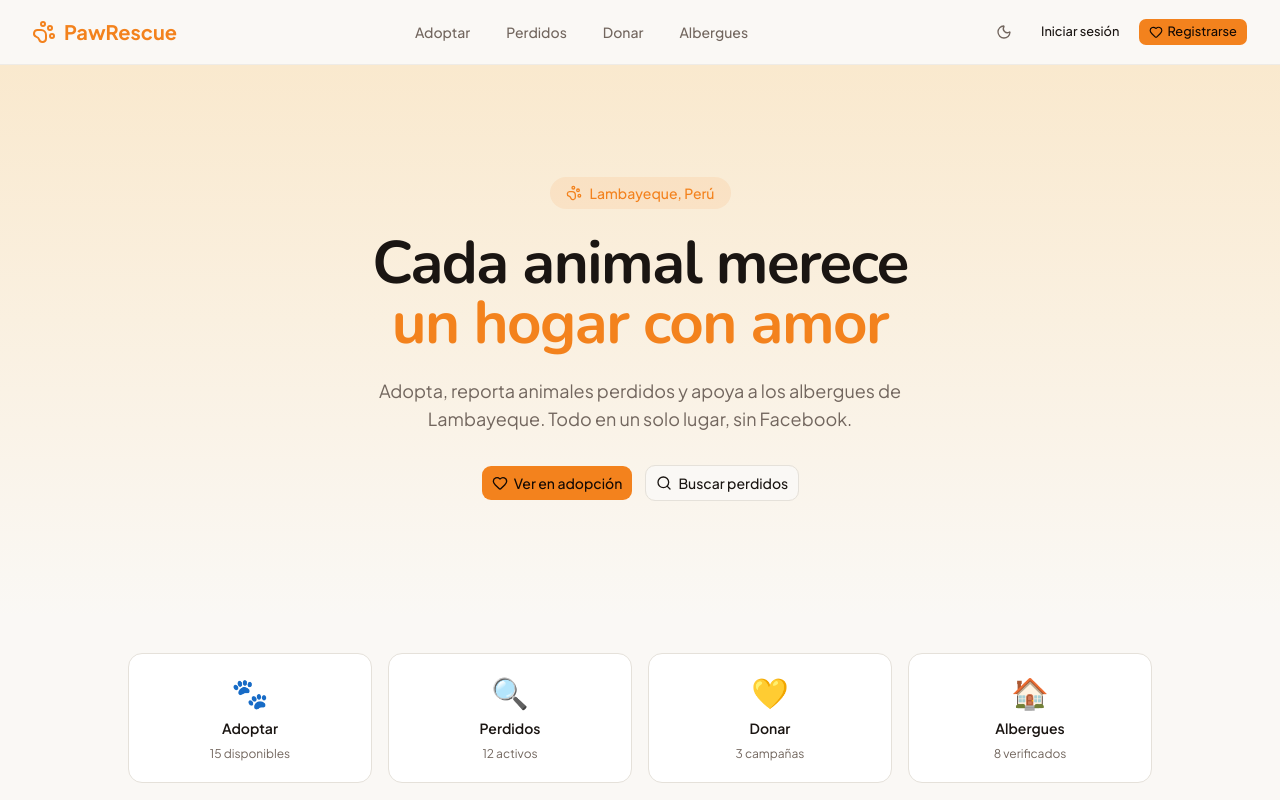
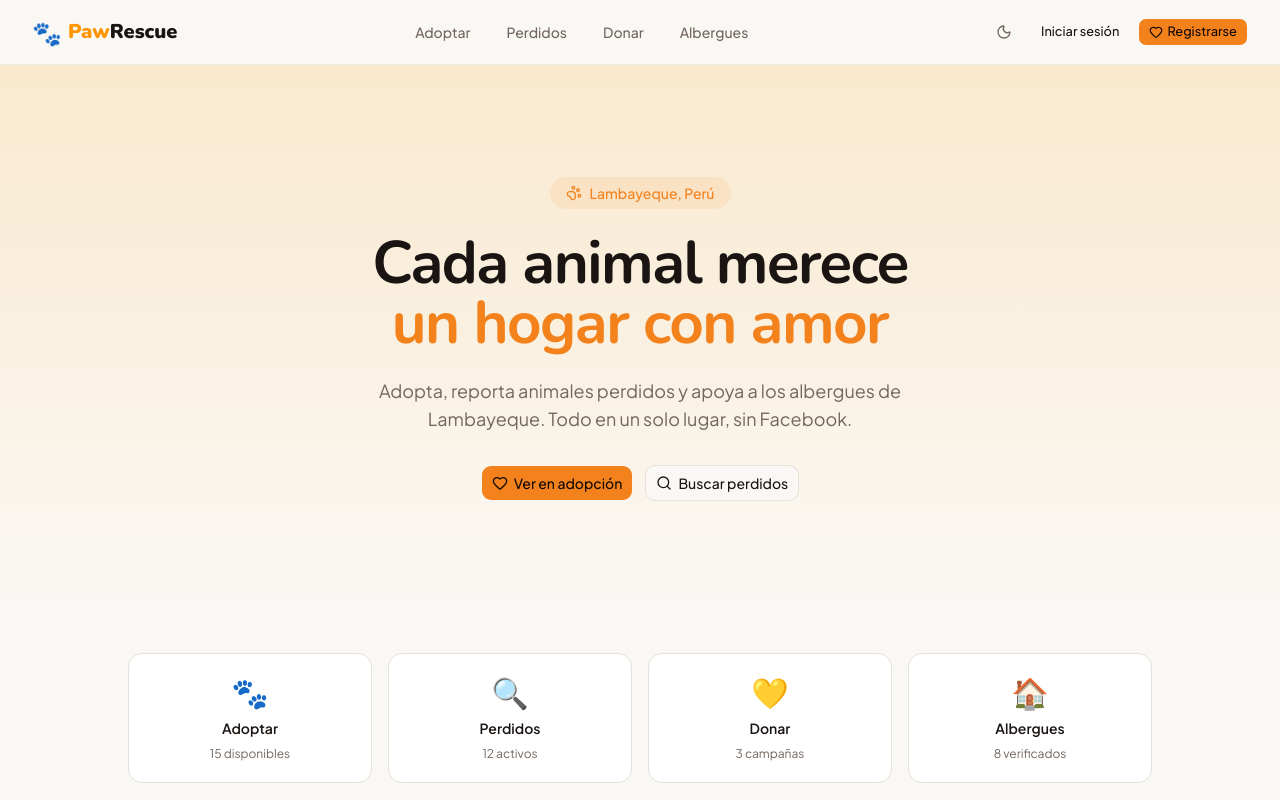
Before and after one commit to gonzalo-droid/pets-app, a Next.js app: page / in a window 1280 px wide. Shown: the top 800 px of the page. Built offline with nearby package versions, Linux system fonts and the light colour scheme.

Commit message:
feat: update navbar logo with brand colors

```diff
--- a/src/components/layout/Navbar.tsx
+++ b/src/components/layout/Navbar.tsx
@@ -2,7 +2,7 @@
 
 import Link from 'next/link'
 import { usePathname } from 'next/navigation'
-import { PawPrint, Menu, X, Heart, LogOut, LayoutDashboard, UserCircle } from 'lucide-react'
+import { Menu, X, Heart, LogOut, LayoutDashboard, UserCircle } from 'lucide-react'
 import { useState, useEffect } from 'react'
 import { buttonVariants } from '@/components/ui/button'
 import { cn } from '@/lib/utils'
@@ -37,10 +37,14 @@ export default function Navbar() {
         {/* Logo */}
         <Link
           href="/"
-          className="flex items-center gap-2 font-bold text-xl text-primary hover:opacity-90 transition-opacity"
+          className="flex items-center gap-1.5 hover:opacity-90 transition-opacity"
+          aria-label="PawRescue — inicio"
         >
-          <PawPrint className="h-6 w-6" />
-          <span>PawRescue</span>
+          <span className="text-2xl leading-none">🐾</span>
+          <span className="font-display font-black text-xl leading-none">
+            <span className="text-brand-400">Paw</span>
+            <span className="text-foreground">Rescue</span>
+          </span>
         </Link>
 
         {/* Links de escritorio */}
```
